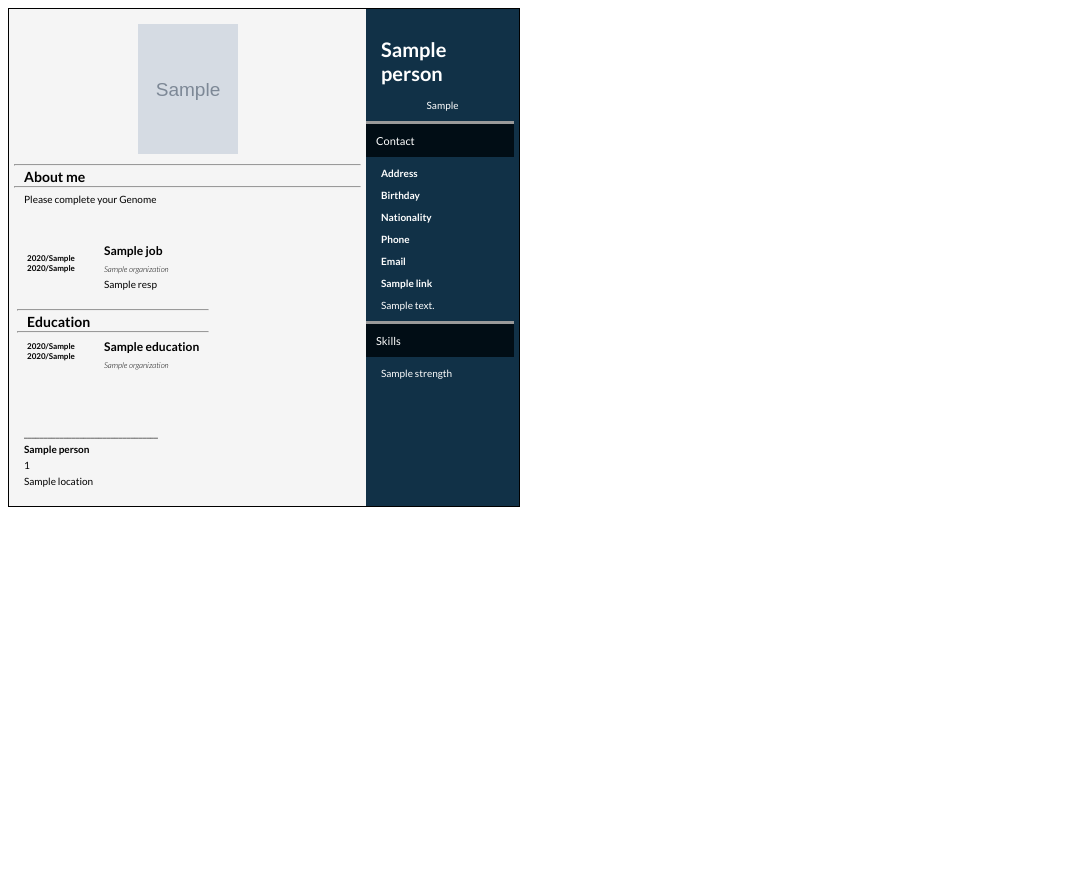
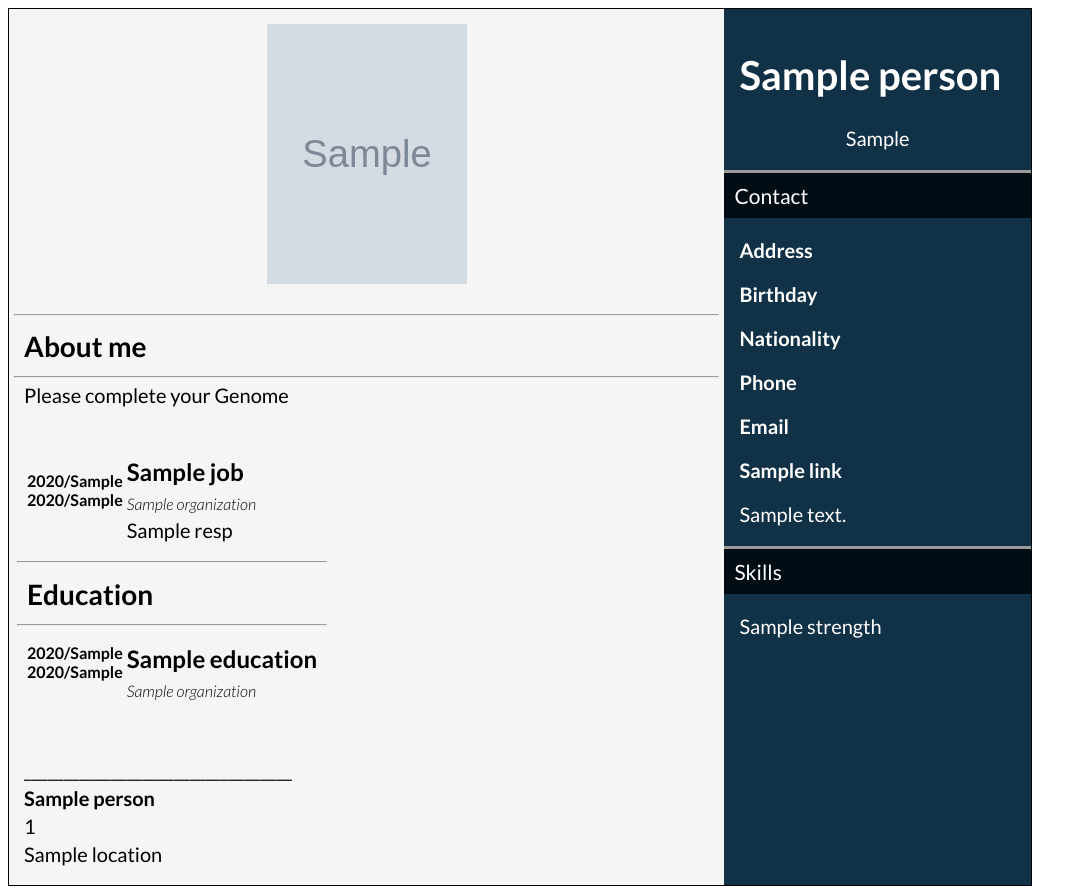
Before and after one commit to LuAnVaRmO/cvtorre, a Flask app: a page that uses templates/layout.html in a window 1280 px wide. Shown: the whole page, without its empty margins (0-1087 px from the left). Before the commit the page ends 507 px from the top, so only its background shows below. Run offline with Flask 2, Linux system fonts and the light colour scheme; grey boxes marked "Sample" are stand-in pictures; a database or web service that is not in the repository returns one stand-in record (values such as "Sample title"); data that the repository does not hold is empty.

Commit message:
Update size of CV

```diff
--- a/static/css/main.css
+++ b/static/css/main.css
@@ -7,7 +7,7 @@
     text-align: center;
 }
     .flex-container {
-        width: 512px;
+        width: 1024px;
         display: flex;
         text-align: justify;
         border: 1px solid black;
@@ -28,10 +28,10 @@
         padding: 15px;
     }
     p {
-        font-size: 10px;
+        font-size: 20px;
     }
     i {
-        font-size: 8px;
+        font-size: 16px;
     }
     hr {
         margin: -10px;
@@ -39,17 +39,17 @@
 
     h1 {
         text-align: left;
-        font-size: 20px;
+        font-size: 40px;
     }
     h2 {
-        font-size: 14px;
+        font-size: 28px;
     }
     h3 {
-        font-size: 12px;
+        font-size: 24px;
         margin-bottom: 0px;
     }
     h5 {
-        font-size: 8px;
+        font-size: 16px;
         margin: 0px;
     }
 
@@ -58,7 +58,7 @@
     }
 
     .flex-item-sidebar p {
-        font-size: 10px;
+        font-size: 20px;
     }
 
     th {
@@ -66,7 +66,7 @@
     }
 
     .box-text {
-        width: 120%;
+        width: 111%;
         padding: 10px 0;
         background-color: #010D15;
         border-top: inset;
@@ -78,10 +78,10 @@
         padding-left: 10px;
         margin: 0px;
         font-weight: 400;
-        font-size: 11px;
+        font-size: 21px;
     }
     b {
-        font-size: 10px;
+        font-size: 20px;
     }
     .firma {
         margin-top: 50px;
@@ -90,6 +90,7 @@
     .img-container {
         position: relative;
         width: 100%;
+        height: 150px;
     }
 
     img {
--- a/templates/layout.html
+++ b/templates/layout.html
@@ -4,7 +4,7 @@
 <div class="flex-container">
         <div class="flex-item-main">
             <div class="img-container">
-                <img src="{{ picture }}" width="100px" height="130px" class="center"
+                <img src="{{ picture }}" width="200px" height="260px" class="center"
                     alt="Profile-picture">
             </div>
             <div class="maindata">
```
